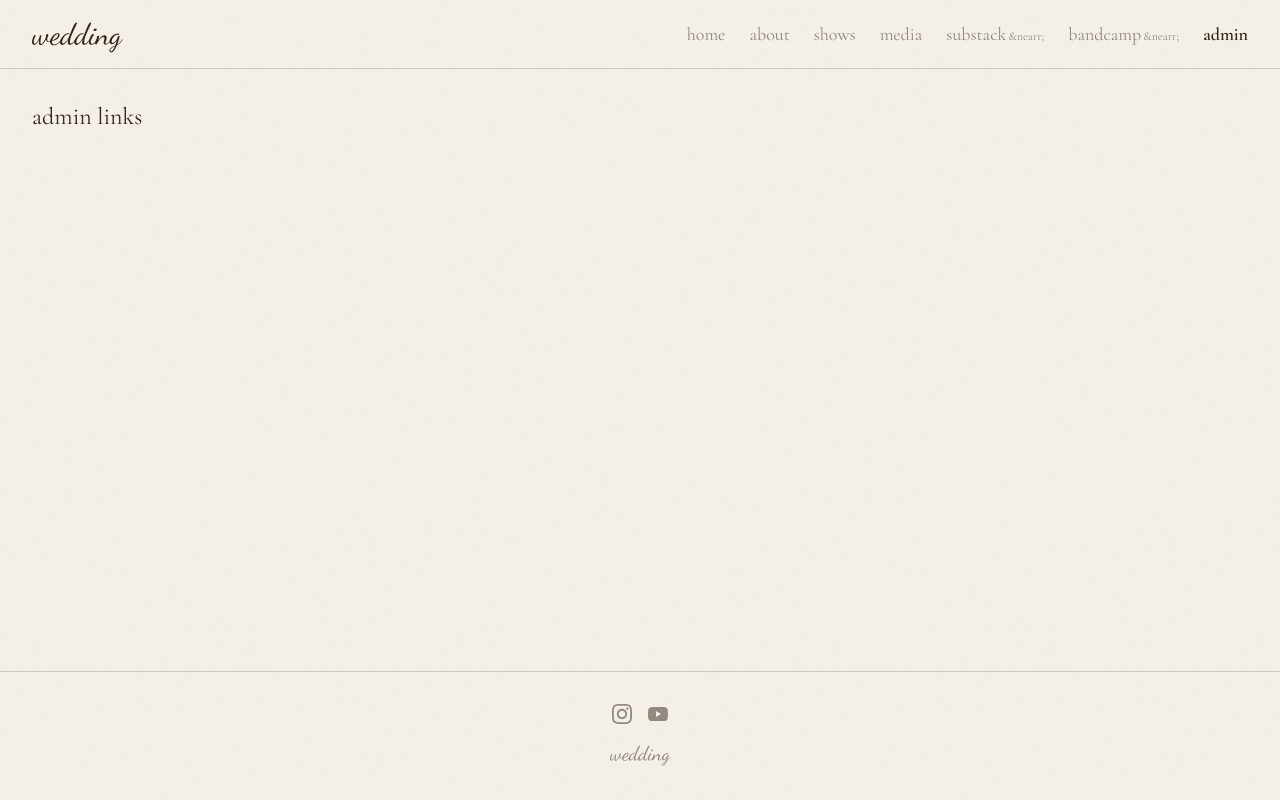
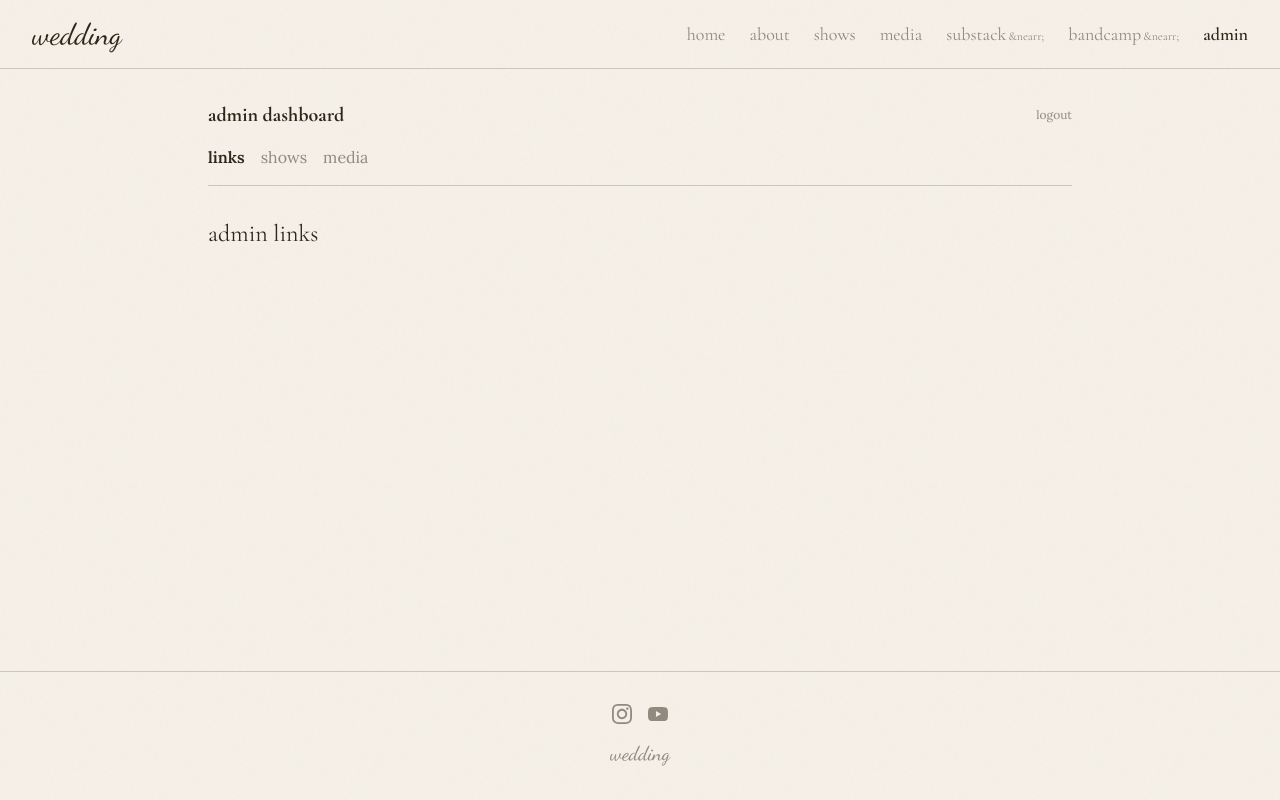
Before and after one commit to Zachary-Roland/notmywedding-band, a React (Vite) app: page /admin/links in a window 1280 px wide. Built offline with nearby package versions, Linux system fonts and the light colour scheme; no server answers; sample sign-in values are in the browser's storage.

Commit message:
feat: implement admin dashboard layout with tabs

```diff
--- a/src/pages/Admin.tsx
+++ b/src/pages/Admin.tsx
@@ -1,4 +1,38 @@
-import { Outlet } from "react-router";
+import { Outlet, NavLink } from "react-router";
+import { useAuthContext } from "../context/AuthContext";
+
 export default function Admin() {
-  return <div className="p-8"><Outlet /></div>;
+  const { logout } = useAuthContext();
+
+  return (
+    <div className="max-w-4xl mx-auto py-8 px-4">
+      <div className="flex items-center justify-between mb-4">
+        <h1 className="text-xl font-bold font-heading">admin dashboard</h1>
+        <button
+          onClick={() => logout()}
+          className="text-xs text-ink-muted hover:text-ink transition-colors"
+        >
+          logout
+        </button>
+      </div>
+      <nav className="flex gap-4 mb-8 border-b border-ink-faint pb-4">
+        {[
+          { to: "/admin/links", label: "links" },
+          { to: "/admin/shows", label: "shows" },
+          { to: "/admin/media", label: "media" },
+        ].map((tab) => (
+          <NavLink
+            key={tab.to}
+            to={tab.to}
+            className={({ isActive }) =>
+              isActive ? "text-ink font-bold" : "text-ink-muted hover:text-ink"
+            }
+          >
+            {tab.label}
+          </NavLink>
+        ))}
+      </nav>
+      <Outlet />
+    </div>
+  );
 }
```
